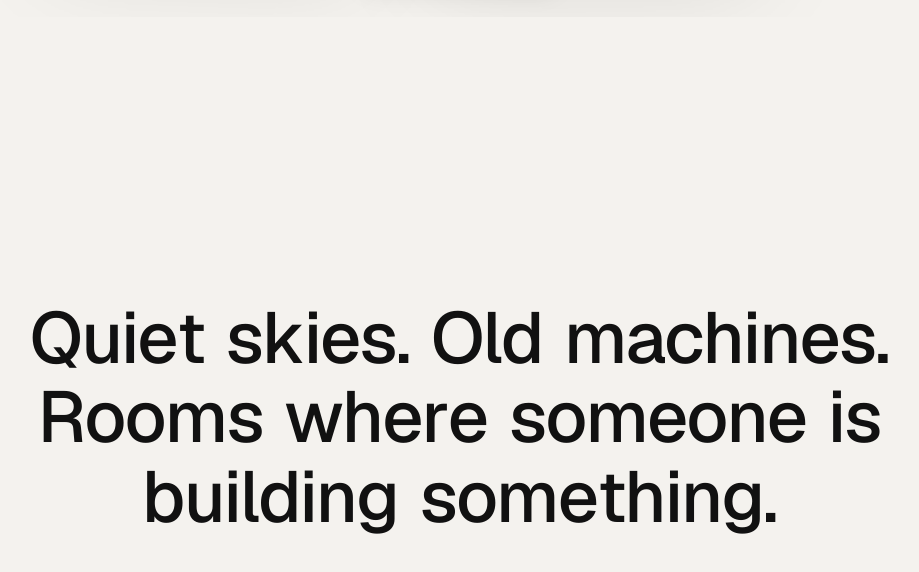
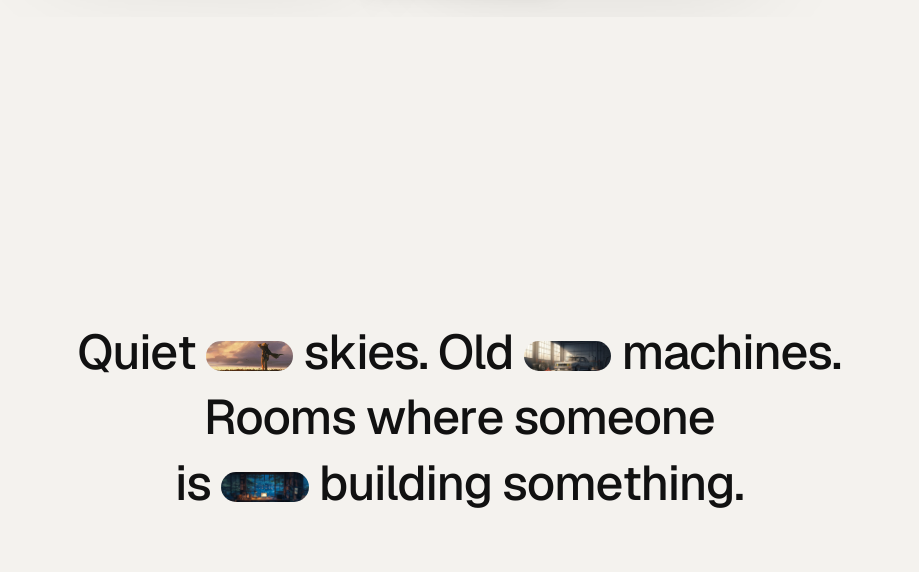
Before and after one commit to TakshPatel02/The-Vault, a Next.js app: page / in a window 1280 px wide. Shown: the part 783-1355 px from the top of the page, without its empty margins (181-1100 px from the left). Built offline with nearby package versions, Linux system fonts and the light colour scheme.

Commit message:
feat: enhance VaultStatement component with improved text layout and dynamic chip rendering

```diff
--- a/components/VaultStatement.tsx
+++ b/components/VaultStatement.tsx
@@ -4,14 +4,19 @@ import { useRef } from "react";
 import { motion, useScroll, useTransform, type MotionValue } from "motion/react";
 
 const LINES = [
-  "Quiet skies.",
-  "Old machines.",
-  "Rooms where someone is building something.",
+  "Quiet skies. Old machines.",
+  "Rooms where someone",
+  "is building something.",
 ];
 
 const STATEMENT = LINES.join(" ");
 const DIM = "#d8d4cd";
 const LIT = "#111111";
+const CHIPS = {
+  skies: { src: "/images/image-31.jpg", alt: "Open sky", afterWord: "Quiet" },
+  machines: { src: "/images/image-8.jpg", alt: "Classic car", afterWord: "Old" },
+  building: { src: "/images/image-24.jpg", alt: "Design workspace", afterWord: "is" },
+};
 
 export function VaultStatement() {
   const ref = useRef<HTMLElement>(null);
@@ -27,16 +32,27 @@ export function VaultStatement() {
     <section ref={ref} className="relative h-[150vh] bg-bg-primary text-text-primary">
       <div className="sticky top-0 flex h-svh items-center justify-center px-6">
         <p
-          className="flex max-w-5xl flex-wrap justify-center gap-x-[0.3em] text-center font-display text-4xl font-medium leading-[1.1] tracking-[-0.03em] md:text-7xl"
+          className="w-full max-w-250 text-center font-display text-[clamp(28px,3.8vw,58px)] font-medium leading-[1.35] tracking-[-0.03em]"
           aria-label={STATEMENT}
         >
-          {STATEMENT.split(" ").map((word, wordIndex) => {
-            const wordStart = STATEMENT.split(" ")
+          {LINES.map((line, lineIndex) => {
+            const lineStart = LINES
+              .slice(0, lineIndex)
+              .reduce((length, previousLine) => length + previousLine.length + 1, 0);
+
+            return (
+              <span key={line} className="block whitespace-nowrap">
+                {line.split(" ").map((word, wordIndex) => {
+                  const wordsBefore = line
+                    .split(" ")
                     .slice(0, wordIndex)
                     .reduce((length, previousWord) => length + previousWord.length + 1, 0);
+                  const wordStart = lineStart + wordsBefore;
+                  const chip = Object.values(CHIPS).find((item) => item.afterWord === word);
 
                   return (
-              <span key={`${word}-${wordIndex}`} className="inline-flex whitespace-nowrap">
+                    <span key={`${word}-${wordIndex}`}>
+                      <span className="inline-flex whitespace-nowrap">
                         {word.split("").map((character, characterIndex) => {
                           const absoluteIndex = wordStart + characterIndex;
                           const start = absoluteIndex / characterCount;
@@ -50,6 +66,26 @@ export function VaultStatement() {
                             >
                               {character}
                             </StatementCharacter>
+                          );
+                        })}
+                      </span>
+                      {chip && (
+                        <>
+                          {" "}
+                          <StatementChip
+                            src={chip.src}
+                            alt={chip.alt}
+                            progress={scrollYProgress}
+                            range={[
+                              wordStart / characterCount,
+                              (wordStart + word.length) / characterCount,
+                            ]}
+                          />
+                          {" "}
+                        </>
+                      )}
+                      {!chip && " "}
+                    </span>
                   );
                 })}
               </span>
@@ -78,3 +114,28 @@ function StatementCharacter({
     </motion.span>
   );
 }
+
+function StatementChip({
+  src,
+  alt,
+  progress,
+  range,
+}: {
+  src: string;
+  alt: string;
+  progress: MotionValue<number>;
+  range: [number, number];
+}) {
+  const width = useTransform(progress, range, ["0em", "1.8em"]);
+
+  return (
+    <motion.span
+      className="inline-block h-[0.62em] align-middle overflow-hidden rounded-full bg-bg-secondary"
+      style={{ width }}
+      aria-hidden="true"
+    >
+      {/* eslint-disable-next-line @next/next/no-img-element */}
+      <img src={src} alt={alt} draggable={false} className="h-full w-full object-cover" />
+    </motion.span>
+  );
+}
```
Lines whose indentation alone changed are shown as unchanged.
